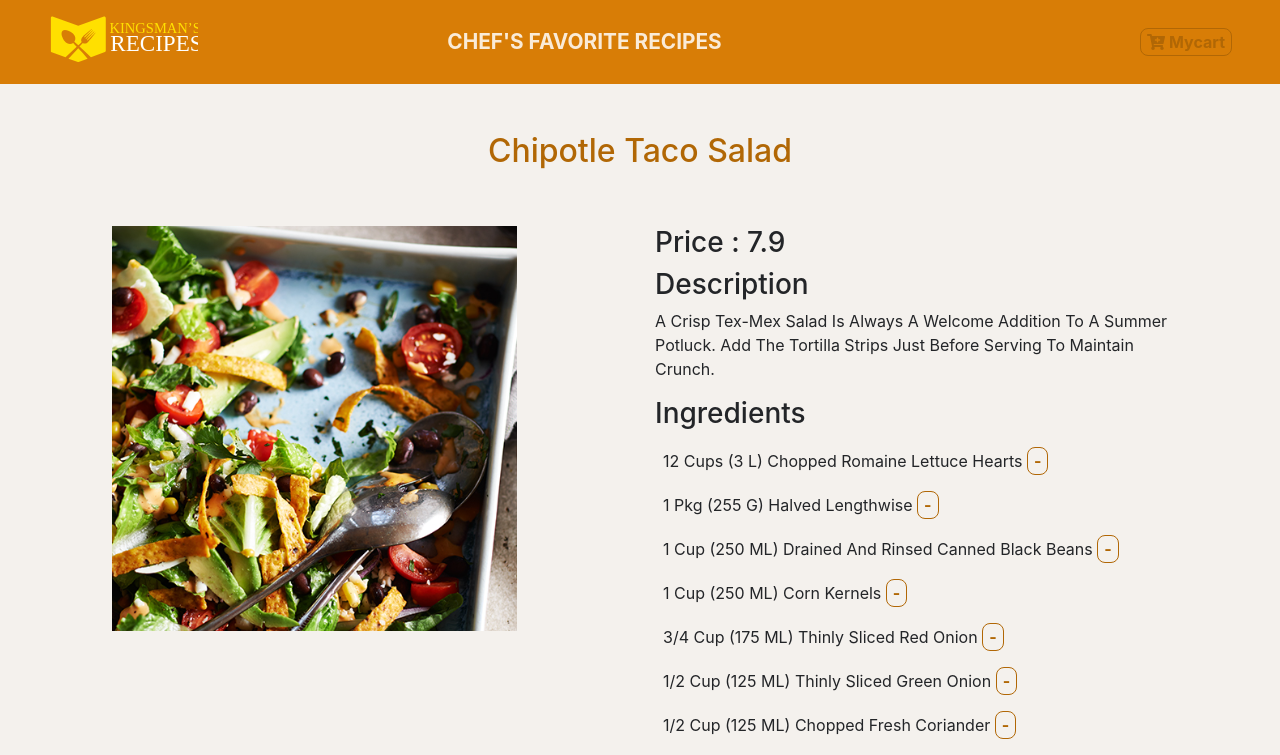
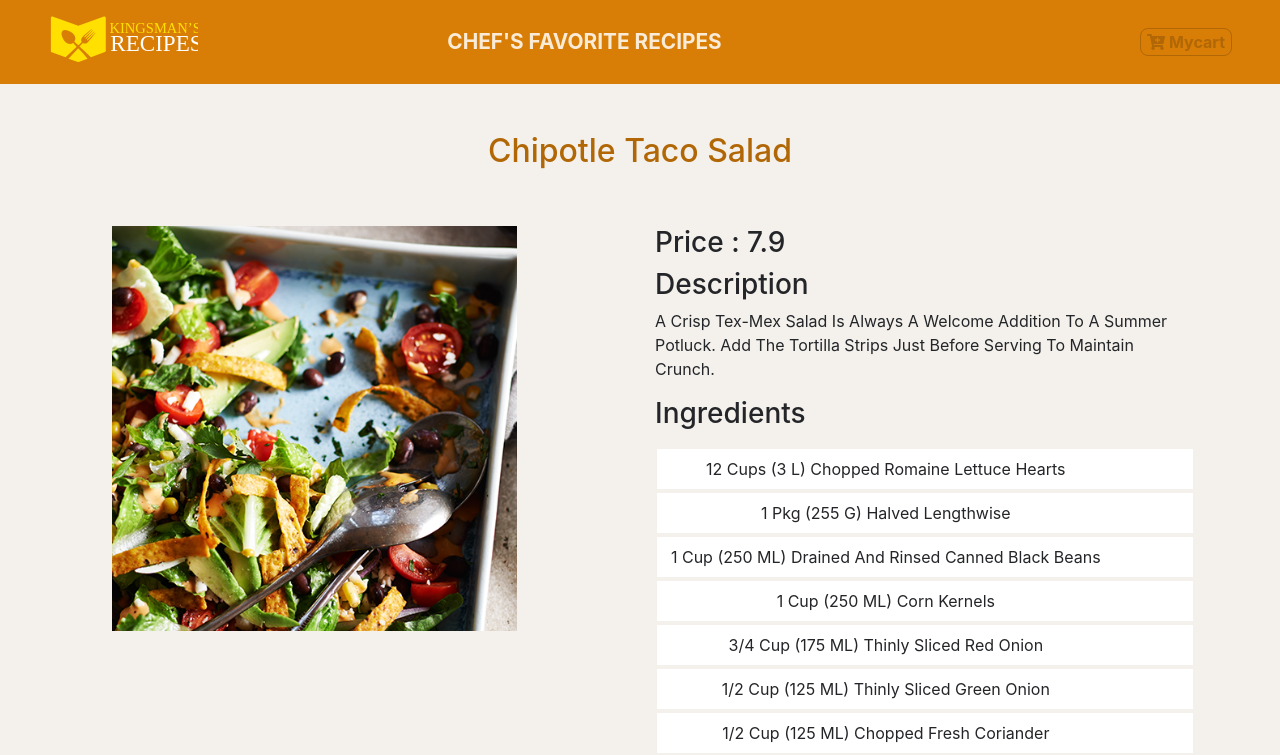
Before and after one commit to emmbyiringiro/recipe-book, a React (Create React App) app: page /details in a window 1280 px wide. Shown: the top 755 px of the page. Built offline with nearby package versions, Linux system fonts and the light colour scheme.

Commit message:
Ingredient Components added

```diff
--- a/src/components/Details.js
+++ b/src/components/Details.js
@@ -2,6 +2,7 @@ import React, { Component } from "react";
 import { RecipeConsumer } from "./../context";
 import { Link } from "react-router-dom";
 import { ButtonContainer } from "./Buttons";
+import IngredientList from "./../components/ingredients/IngredientList";
 
 class Details extends Component {
   render() {
@@ -43,13 +44,7 @@ class Details extends Component {
                     <p> {description}</p>
                     <h3> Ingredients</h3>
                     <div>
-                      {ingredients.map(ingredient => {
-                        return (
-                          <div className=" text-justify p-2">
-                            {ingredient} <ButtonContainer>-</ButtonContainer>
-                          </div>
-                        );
-                      })}
+                      <IngredientList ingredients={[...ingredients]} />
                     </div>
                     {/* End Recipe*/}
                     <div className="container p-2">
--- /dev/null
+++ b/src/components/ingredients/IngredientItem.js
@@ -0,0 +1,19 @@
+import React from "react";
+import styled from "styled-components";
+
+export default function IngredientItem({ item }) {
+  return (
+    <IngredientWraper>
+      <div className="row">
+        <div className="col-10 mx-2  text-center p-2">
+          <span>{item}</span>
+        </div>
+      </div>
+    </IngredientWraper>
+  );
+}
+
+const IngredientWraper = styled.div`
+  background: white;
+  border: 0.13rem solid var(--mainWhite);
+`;
--- /dev/null
+++ b/src/components/ingredients/IngredientList.js
@@ -0,0 +1,16 @@
+import React from "react";
+
+import IngredientItem from "./IngredientItem";
+
+function IngredientList({ ingredients }) {
+  const { value } = ingredients;
+  return (
+    <div className=" my-3">
+      {ingredients.map((item, index) => {
+        return <IngredientItem item={item} key={index} value={value} />;
+      })}
+    </div>
+  );
+}
+
+export default IngredientList;
--- a/src/context.js
+++ b/src/context.js
@@ -14,7 +14,8 @@ class RecipeProvider extends Component {
     cartTotal: 0,
     cartTax: 0,
     modalOpen: false,
-    modalRecipe: recipesStarter
+    modalRecipe: recipesStarter,
+    ingredients: recipesStarter.ingredients
   };
 
   componentDidMount() {
```
